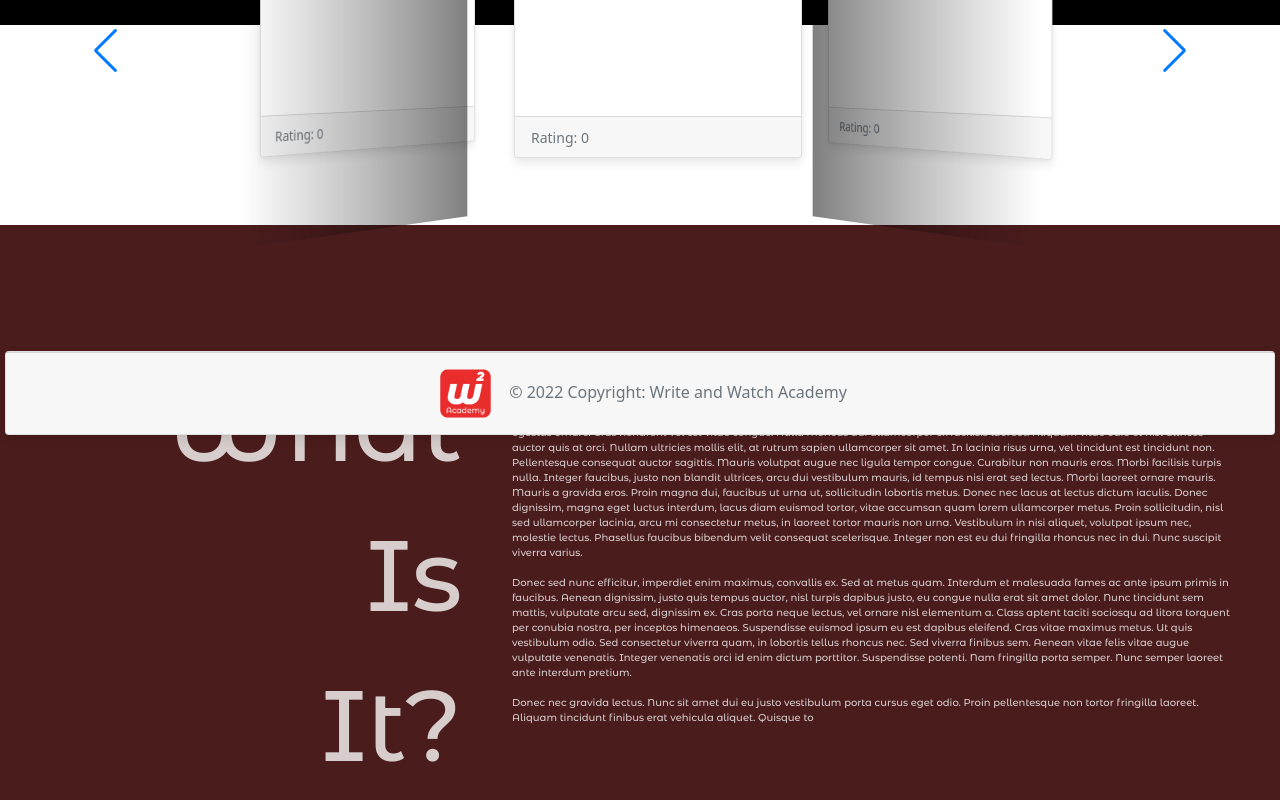
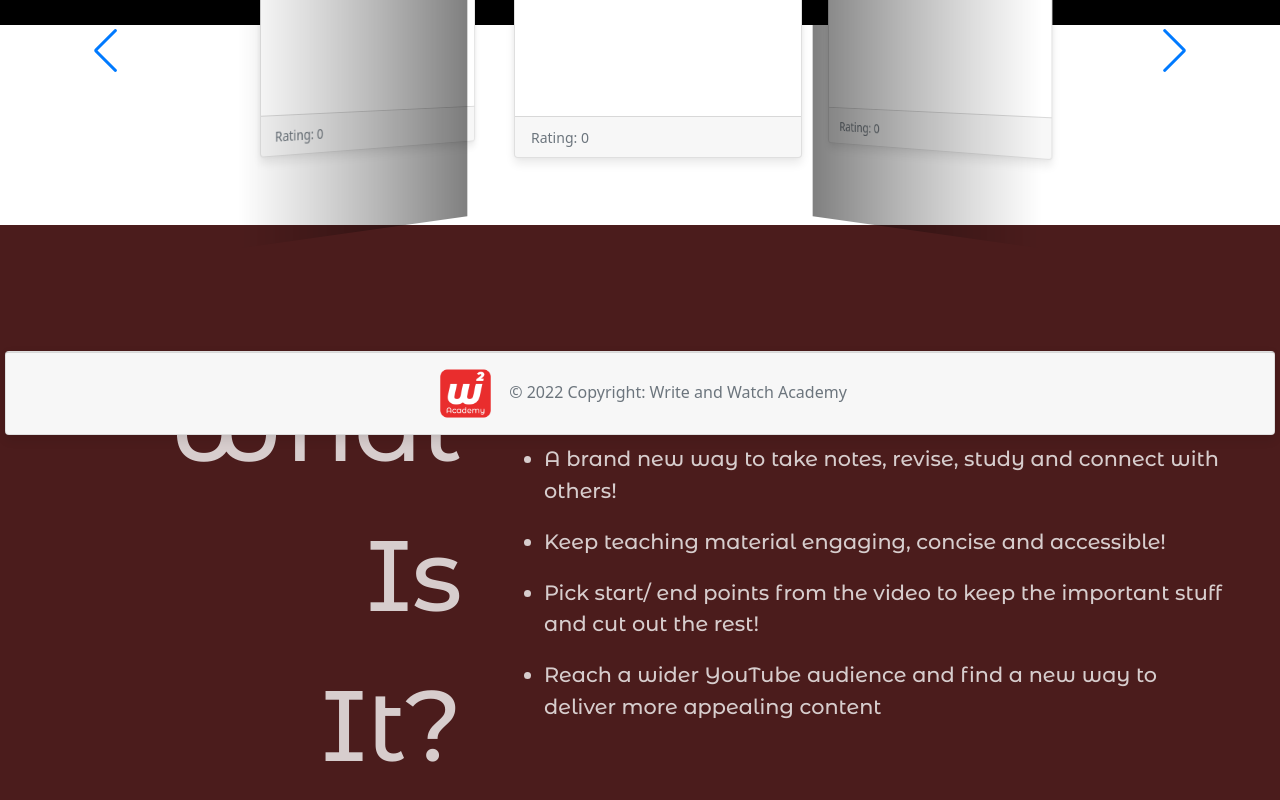
Before and after one commit to Gioele-M/lap4_group_project_client, a React (Create React App) app: page / in a window 1280 px wide. Shown: the part 360-1160 px from the top of the page. Built offline with nearby package versions, Linux system fonts and the light colour scheme; no server answers.

Commit message:
styled homepage: bottom text

```diff
--- a/src/App.js
+++ b/src/App.js
@@ -12,6 +12,7 @@ import NavBar from './Components/NavBar/NavBar'
 
 import { Footer } from './layout'
 import 'bootstrap/dist/css/bootstrap.min.css'
+import './index.css'
 {
   /* <link rel="preconnect" href="https://fonts.googleapis.com">
 <link rel="preconnect" href="https://fonts.gstatic.com" crossorigin> */
--- a/src/Components/HowTo/index.js
+++ b/src/Components/HowTo/index.js
@@ -1,33 +1,43 @@
 import React from 'react'
 
-
-import "./styles.css";
+import './styles.css'
 
 export default function HowTo() {
   return (
     <>
-    <div id='bufferSection'></div>
-    <div id='howToSection'>
-        <div id='txtspliter'>
-            <div id='leftside'>
-                What <br/> Is<br/> It?
+      <div id="bufferSection"></div>
+      <div id="howToSection">
+        <div id="txtspliter">
+          <div id="leftside">
+            What <br /> Is
+            <br /> It?
+          </div>
 
-            </div>
-
-                <div id='rightside'>
-
-            <p id='ourheader'> Lorem ipsum dolor sit amet, consectetur adipiscing elit. Nunc ornare porttitor metus, at malesuada justo euismod ut. Nullam efficitur egestas ornare. Cras hendrerit vel est vitae congue. Nulla rhoncus dui ullamcorper ex facilisis laoreet. Aliquam vitae odio et nisl ultrices auctor quis at orci. Nullam ultricies mollis elit, at rutrum sapien ullamcorper sit amet. In lacinia risus urna, vel tincidunt est tincidunt non. Pellentesque consequat auctor sagittis. Mauris volutpat augue nec ligula tempor congue. Curabitur non mauris eros.
-
-Morbi facilisis turpis nulla. Integer faucibus, justo non blandit ultrices, arcu dui vestibulum mauris, id tempus nisi erat sed lectus. Morbi laoreet ornare mauris. Mauris a gravida eros. Proin magna dui, faucibus ut urna ut, sollicitudin lobortis metus. Donec nec lacus at lectus dictum iaculis. Donec dignissim, magna eget luctus interdum, lacus diam euismod tortor, vitae accumsan quam lorem ullamcorper metus. Proin sollicitudin, nisl sed ullamcorper lacinia, arcu mi consectetur metus, in laoreet tortor mauris non urna. Vestibulum in nisi aliquet, volutpat ipsum nec, molestie lectus. Phasellus faucibus bibendum velit consequat scelerisque. Integer non est eu dui fringilla rhoncus nec in dui. Nunc suscipit viverra varius.
-<br/><br/>
-Donec sed nunc efficitur, imperdiet enim maximus, convallis ex. Sed at metus quam. Interdum et malesuada fames ac ante ipsum primis in faucibus. Aenean dignissim, justo quis tempus auctor, nisl turpis dapibus justo, eu congue nulla erat sit amet dolor. Nunc tincidunt sem mattis, vulputate arcu sed, dignissim ex. Cras porta neque lectus, vel ornare nisl elementum a. Class aptent taciti sociosqu ad litora torquent per conubia nostra, per inceptos himenaeos. Suspendisse euismod ipsum eu est dapibus eleifend. Cras vitae maximus metus. Ut quis vestibulum odio. Sed consectetur viverra quam, in lobortis tellus rhoncus nec. Sed viverra finibus sem. Aenean vitae felis vitae augue vulputate venenatis. Integer venenatis orci id enim dictum porttitor. Suspendisse potenti.
-
-Nam fringilla porta semper. Nunc semper laoreet ante interdum pretium.<br/><br/> Donec nec gravida lectus. Nunc sit amet dui eu justo vestibulum porta cursus eget odio. Proin pellentesque non tortor fringilla laoreet. Aliquam tincidunt finibus erat vehicula aliquet. Quisque to</p>
-
-            </div>
-
+          <div id="rightside">
+            <p id="ourheader">
+              {' '}
+              <ul>
+                <li>Organise YouTube videos and along side your notes</li>
+                <li>
+                  A brand new way to take notes, revise, study and connect with
+                  others!
+                </li>
+                <li>
+                  Keep teaching material engaging, concise and accessible!
+                </li>
+                <li>
+                  Pick start/ end points from the video to keep the important
+                  stuff and cut out the rest!
+                </li>
+                <li>
+                  Reach a wider YouTube audience and find a new way to deliver
+                  more appealing content
+                </li>
+              </ul>
+            </p>
+          </div>
         </div>
-    </div>
+      </div>
     </>
   )
 }
--- a/src/Components/HowTo/styles.css
+++ b/src/Components/HowTo/styles.css
@@ -14,6 +14,11 @@
 #ourheader{
 /* color: white; */
 font-family: 'Montserrat Alternates', sans-serif;
+font-size: 1.3rem;
+}
+
+#ourheader ul li {
+  margin-bottom: 20px;
 }
 
 #txtspliter{
```
Also changed, not shown: src/index.css (line endings or trailing spaces).
